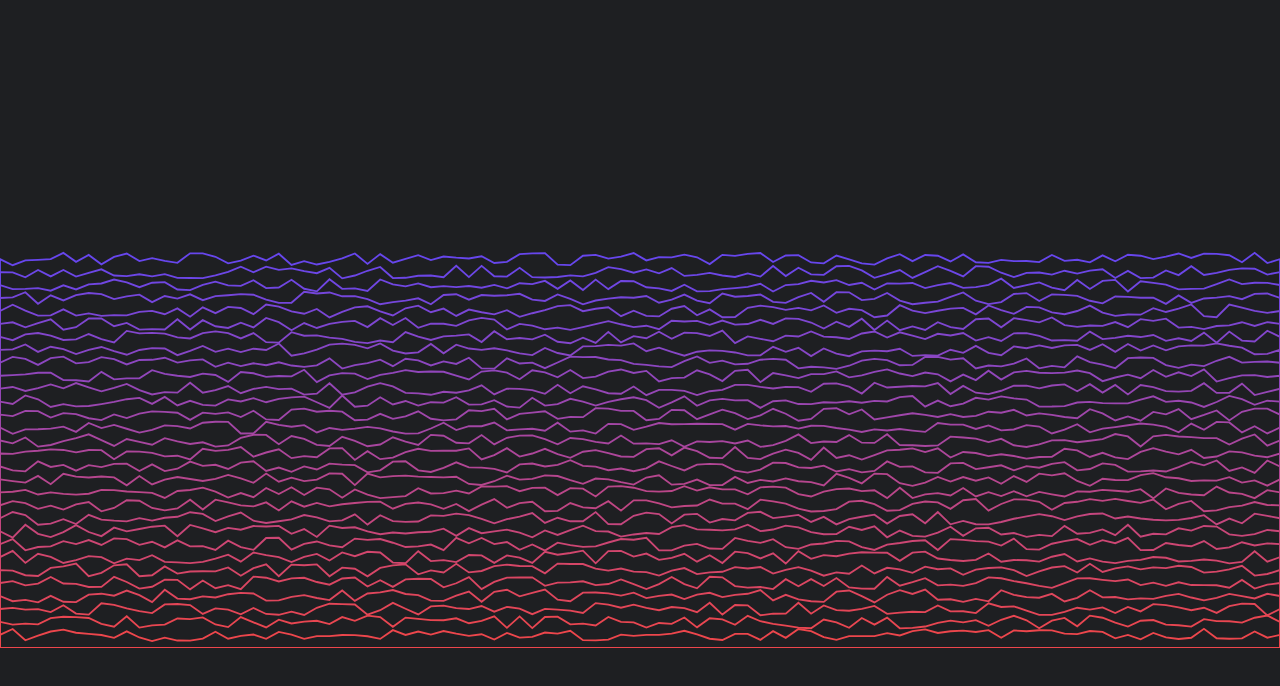
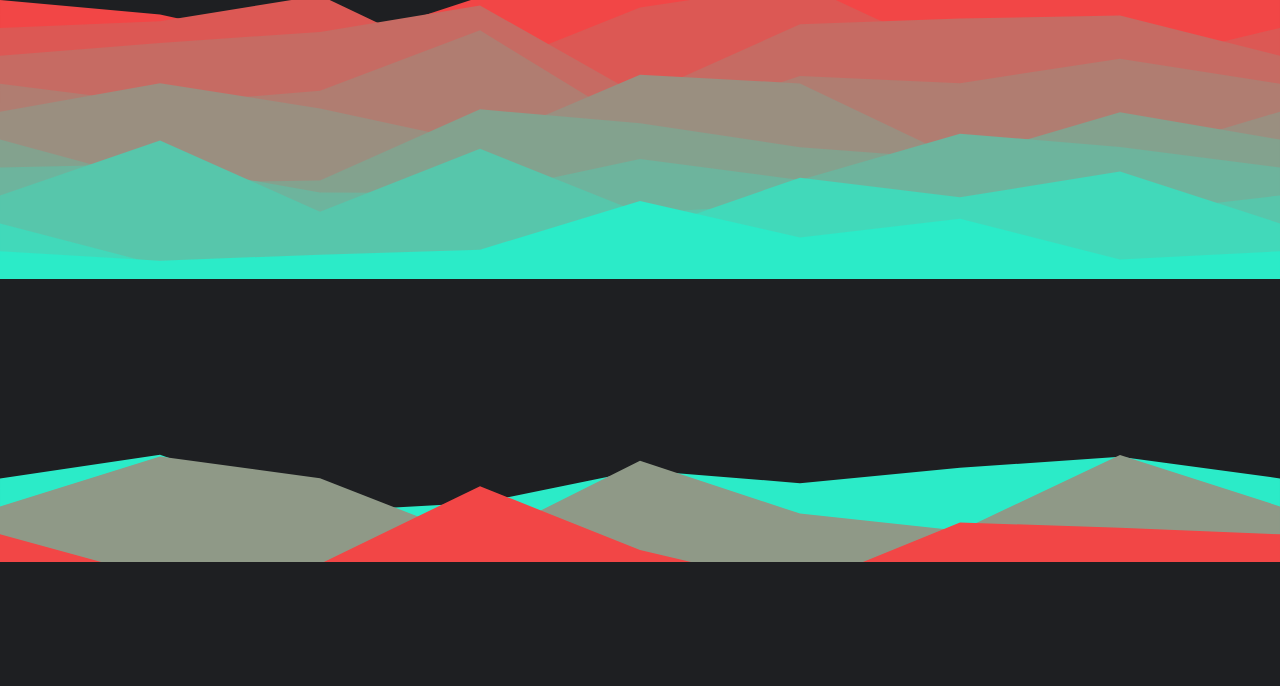
Before and after one commit to jbaagaard/sviggy, a React (Create React App) app: page / in a window 1280 px wide. Shown: the top 686 px of the page. Built offline with nearby package versions, Linux system fonts and the light colour scheme.

Commit message:
better blending

```diff
--- a/src/App.tsx
+++ b/src/App.tsx
@@ -10,9 +10,16 @@ function App() {
     return (
         <S.Wrapper>
             <S.SvgWrapper>
-                <LayeredPeaks color={red}  color2={purp} draw={"stroke"} strokeWidth={2}
-                              balance={2} complexity={100} count={30} volatility={2}
-                              width={1389} height={703} position={"bottom"}/>
+                <LayeredPeaks color={green} color2={red} draw={"fill"}
+                              balance={10} complexity={7} count={10} volatility={40}
+                              width={1389} height={303} position={"bottom"}/>
+
+                              <LayeredPeaks color={red} color2={green}
+                              draw={"fill"}
+                              balance={10} complexity={7}
+                              count={3} volatility={40}
+                              width={1389} height={303}
+                              position={"bottom"}/>
             </S.SvgWrapper>
         </S.Wrapper>
     );
--- a/src/components/SvgBuilder/LayeredPeaks/index.tsx
+++ b/src/components/SvgBuilder/LayeredPeaks/index.tsx
@@ -29,12 +29,10 @@ function calculateColor(index:number, amount:number, color1:string, color2:strin
     const c2 = hexToRgb(color2)!;
     let color:Color = [0,0,0]
     for(let i = 0; i < color.length; i++){
-        const lowest = Math.min(c1[i], c2[1]);
-        const diffrence = c1[i] - c2[i]
-        console.log(diffrence);
-        color[i] = Math.round(c2[i] + ((diffrence / amount) * (index)));
+        const difference = c1[i] - c2[i]
+        const differncePer = (difference / Math.max((amount-1),1))
+        color[i] = Math.round(c2[i] + (differncePer * (index)));
     }
-    console.table(color)
     return rgbToHex(color)
 }
 
@@ -65,6 +63,15 @@ function PointArrayFlip90Deg(pointList:PointList){
     return newPointList;
 }
 
+function pointArrayToPolygonString(pointList:PointList, height:number, width:number){
+    let pathString = "";
+    pointList.map((p)=>{
+        pathString = pathString + roundTo2(p[0] * width/100) + "," + roundTo2(p[1] * height / 100) + " ";
+    });
+    return pathString;
+}
+
+
 interface LayeredPeaksProps {
     count: number,
     balance: number,
@@ -89,10 +96,13 @@ const LayeredPeaks = ({balance, color,color2, complexity, count, volatility, wid
             pointList.push([percentageOf((i2 + 1),(complexity + 1)),pointX])
         }
         pointList.push([100,(i * balance)]);
-        pointList.push([100,0]);
-        pointList.push([0,0]);
+            pointList.push([100,0]);
+            pointList.push([0,0]);
+
+
         pointLists.push(pointList);
     }
+
     const colors = (index:number) => {
         if(!!color2)
         {
@@ -102,29 +112,18 @@ const LayeredPeaks = ({balance, color,color2, complexity, count, volatility, wid
             return color;
     }
 
-    function pointArrayToPolygonString(pointList:PointList){
-        let pathString = "";
-        pointList.map((p)=>{
-            pathString = pathString + roundTo2(p[0] * width/100) + "," + roundTo2(p[1] * height / 100) + " ";
-        });
-        return pathString;
-    }
-
-
-
     return (
         <SvgComponent color={"rgba(0,0,0,0)"} viewBox={`0 0 ${width} ${height}`}>
             {pointLists.reverse().map((pointList,index) =>
-                <polygon points={pointArrayToPolygonString(transformPointArray(pointList,position))}
-                         fill={(draw == "fill"? colors(index):undefined)}
-                         stroke={(draw == "stroke"? colors(index):undefined)}
+                <polygon points={pointArrayToPolygonString(transformPointArray(pointList,position),height,width)}
+                         fill={(draw === "fill"? colors(index):undefined)}
+                         stroke={(draw === "stroke"? colors(index):undefined)}
                          strokeWidth={(strokeWidth? strokeWidth : 1)}
 
                 />
             )}
         </SvgComponent>
     )
-
 };
 
 export default LayeredPeaks;
```
